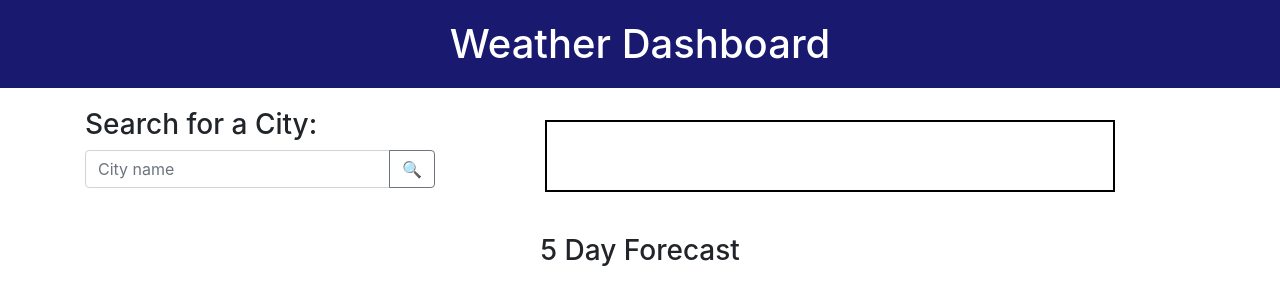
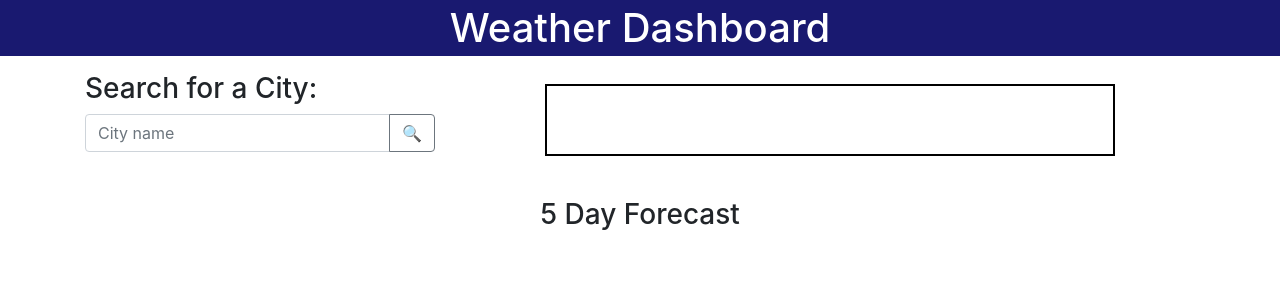
Before and after one commit to danielrezz/weather_dashboard, a plain HTML site: page index.html in a window 1280 px wide. Drawn offline with nearby package versions, Linux system fonts and the light colour scheme.

Commit message:
updating css and removing bulma

```diff
--- a/index.html
+++ b/index.html
@@ -4,14 +4,28 @@
     <meta charset="UTF-8">
     <meta name="viewport" content="width=device-width, initial-scale=1.0">
     <title>Weather Dashboard</title>
-    <!-- <link rel="stylesheet" href="weather_dashboard/reset.css"> -->
+    <link rel="stylesheet" href="weather_dashboard/reset.css">
     <link rel="stylesheet" href="https://cdnjs.cloudflare.com/ajax/libs/twitter-bootstrap/4.0.0/css/bootstrap.min.css" />
+    <!-- <link rel="stylesheet" href="https://cdn.jsdelivr.net/npm/bulma@0.9.1/css/bulma.min.css"> -->
     <link rel="stylesheet" href="style.css">
 
 </head>
 <body>
-    <h1>Weather Dashboard</h1>
-
+    <h1 class="has-background-link has-text-white is-size-1 has-text-centered p-1 mb-3 is-justify-content-center">Weather Dashboard</h1>
+<!-- <div class="level-left ml-6">
+    <div class="level-item">
+        <div class="field has-addons">
+          <p class="control">
+            <input class="input" type="text" placeholder="Find a post">
+          </p>
+          <p class="control">
+            <button class="button">
+              Search
+            </button>
+          </p>
+        </div>
+      </div>
+</div> -->
     <div class="container">
         <div class="row">
             <div class="col-lg-4">
```
Also changed, not shown: package-lock.json (added).
